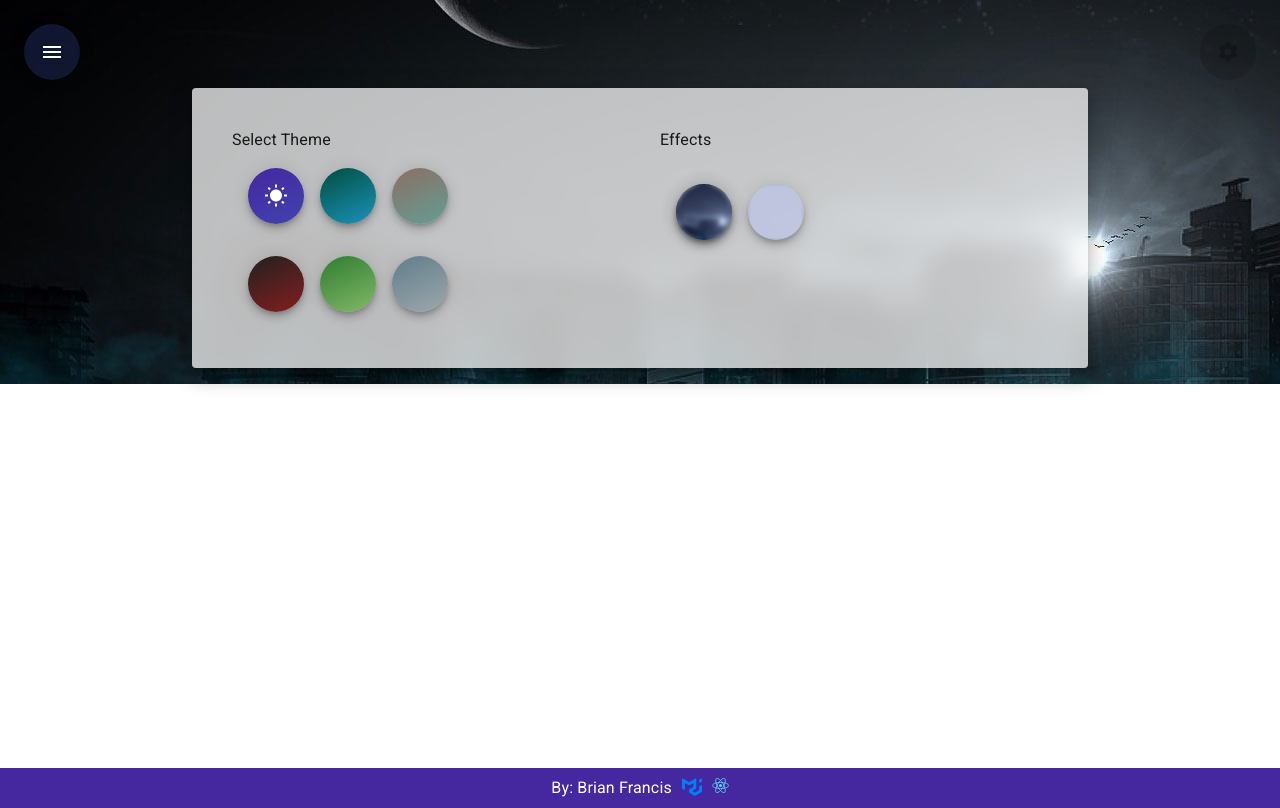
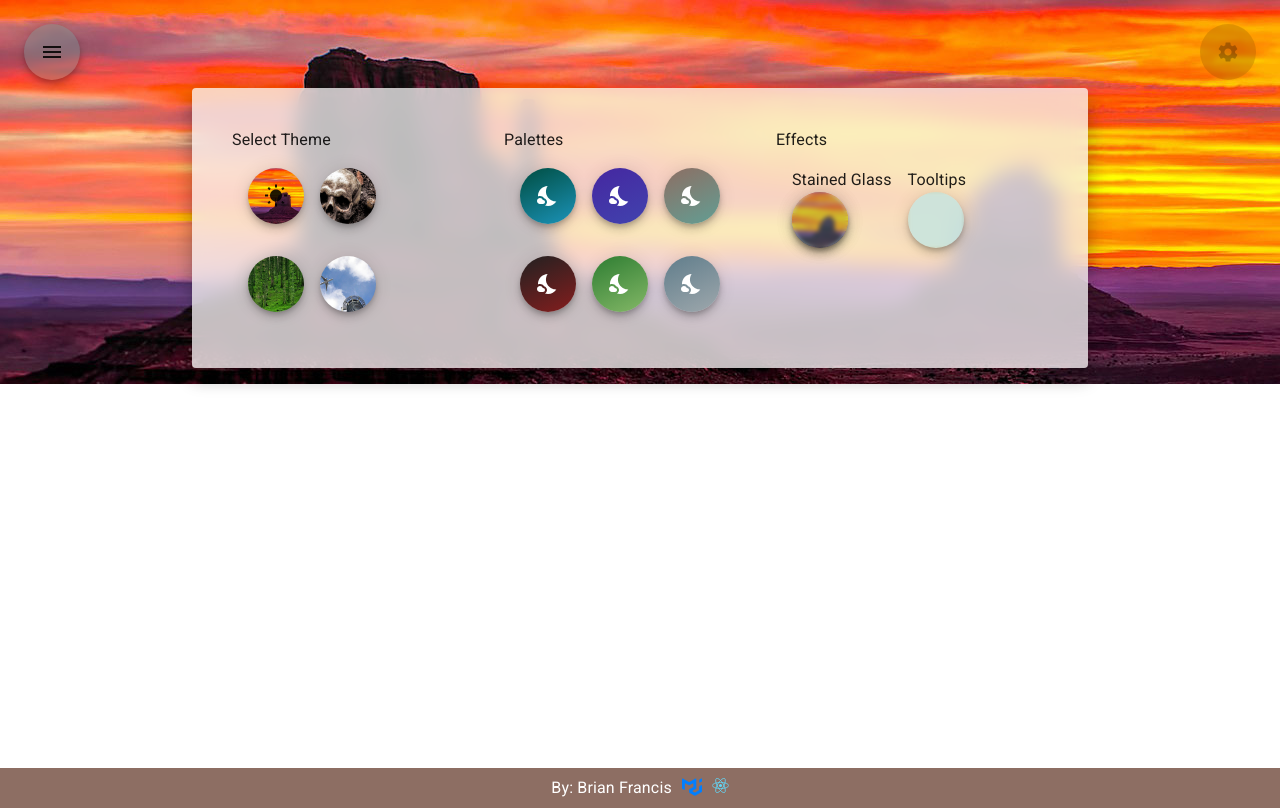
Before and after one commit to bbfrancis23/new-resume, a React (Create React App) app: page /settings in a window 1280 px wide. Built offline with nearby package versions, Linux system fonts and the light colour scheme; what react-swipeable-views-utils would draw is missing.

Commit message:
Refactor EfTooltip

```diff
--- a/src/App.jsx
+++ b/src/App.jsx
@@ -4,7 +4,7 @@ import {
 } from '@mui/material'
 import SettingsIcon from '@mui/icons-material/Settings'
 import { BrowserRouter } from 'react-router-dom'
-import { themes, createGlobalTheme, effects } from './Themes'
+import { appThemes, createGlobalTheme, effects } from './AppThemes'
 import { appConfig } from './AppConfig'
 
 import AppSideNav from './AppSideNav'
@@ -28,20 +28,28 @@ export default function App() {
 
   const initTheme = () => {
     let themeOptions = localStorage.getItem('themeOptions')
-    themeOptions = themeOptions ? (JSON.parse(themeOptions)) : themes[0]
+    themeOptions = themeOptions ? (JSON.parse(themeOptions)) : appThemes[0]
     return createGlobalTheme(themeOptions)
   }
 
   const [theme, setTheme] = React.useState(initTheme())
-  theme.name = theme.name || themes[0].name
+  theme.name = theme.name || appThemes[0].name
   theme.effects ||= effects
 
-  const handleUpdateTheme = (themeName, options) => {
-    const themeOptions = themes.find((t) => t.name === themeName)
+  const handleUpdateTheme = (options) => {
+    let themeOptions = {}
 
-    themeOptions.effects = theme.effects
+    console.log(options)
 
     if (options) {
+      if (options.name) {
+        themeOptions = appThemes.find((t) => t.name === options.name)
+        themeOptions.effects = theme.effects
+      } else {
+        themeOptions = localStorage.getItem('themeOptions')
+        themeOptions = themeOptions ? (JSON.parse(themeOptions)) : appThemes[0]
+      }
+
       if (options.stainedGlass === true || options.stainedGlass === false) {
         themeOptions.effects.stainedGlass = options.stainedGlass
       }
@@ -51,6 +59,8 @@ export default function App() {
       if (options.mode) {
         themeOptions.palette.mode = options.mode
       }
+
+      if (options.palette) { themeOptions.palette = options.palette }
     }
 
     setTheme(createGlobalTheme(themeOptions))
@@ -92,10 +102,10 @@ export default function App() {
           <AppSideNav appConfig={appConfig} />
         </Box>
         <AppDialog close={() => handleSettingsDialogClose()} open={appSettingsDialogOpen} label="App" moreLink="/settings">
-          <AppSettings updateTheme={(themeName, options) => handleUpdateTheme(themeName, options)} />
+          <AppSettings updateTheme={(options) => handleUpdateTheme(options)} />
         </AppDialog>
         <Box sx={{ width: '100%' }}>
-          <AppRoutes updateTheme={(themeName, options) => handleUpdateTheme(themeName, options)} />
+          <AppRoutes updateTheme={(options) => handleUpdateTheme(options)} />
         </Box>
         <AppFooter />
       </BrowserRouter>
--- a/src/content/routes/Home.jsx
+++ b/src/AppRoute.jsx
@@ -1,7 +1,7 @@
 import React from 'react'
-import { appConfig } from '../../AppConfig'
+import { appConfig } from './AppConfig'
 
-export default function Home() {
+export default function AppRoute() {
   return (
     <>
       { appConfig.pageItems.map((item) => item.pageComponent) }
--- a/src/AppRoutes.jsx
+++ b/src/AppRoutes.jsx
@@ -1,19 +1,19 @@
 import React from 'react'
 import { Route, Routes } from 'react-router-dom'
 import PropTypes from 'prop-types'
-import Settings from './content/routes/Settings'
-import Home from './content/routes/Home'
+import AppSettingsRoute from './AppSettingsRoute'
+import AppRoute from './AppRoute'
 
 export default function AppRoutes(props) {
   const { updateTheme } = props
   return (
     <Routes>
-      <Route path="/" element={<Home />} />
+      <Route path="/" element={<AppRoute />} />
       <Route
         path="settings"
-        element={<Settings updateTheme={(themeName, options) => updateTheme(themeName, options)} />}
+        element={<AppSettingsRoute updateTheme={(themeName, options) => updateTheme(themeName, options)} />}
       />
-      <Route path="*" element={<Home />} />
+      <Route path="*" element={<AppRoute />} />
     </Routes>
   )
 }
--- a/src/AppSettings.jsx
+++ b/src/AppSettings.jsx
@@ -1,13 +1,17 @@
 import React from 'react'
 import PropTypes from 'prop-types'
+
+/* eslint-disable */
 
 import {
   useTheme, Fab, Stack, Box,
 } from '@mui/material'
 
 import { NightsStay as DarkModeIcon, WbSunny as LightModeIcon } from '@mui/icons-material'
-import { themes, effects } from './Themes'
+import { appThemes, effects } from './AppThemes'
 import EfTooltip from './ui/effects-components/EfTooltip'
+
+import {themeHeroes} from "./content/imgs";
 
 export default function AppSettings(props) {
   const theme = useTheme()
@@ -23,40 +27,37 @@ export default function AppSettings(props) {
     return themeName
   }
 
-  const updateThemeOptions = (themeName) => {
-    const mode = (themeName === theme.name && theme.palette.mode === 'light') ? 'dark' : 'light'
-    updateTheme(themeName, { mode })
-  }
+  // const updateThemeOptions = (themeName) => {
+  //   const mode = (themeName === theme.name && theme.palette.mode === 'light') ? 'dark' : 'light'
+  //   updateTheme(themeName, { mode })
+  // }
 
   const getThemeButton = (t) => (
     <EfTooltip key={t.name} title={getTooltipTitle(t.name)}>
+
       <Fab
-        onClick={() => updateThemeOptions(t.name)}
-        sx={{
-          background: `linear-gradient( -25deg, ${t.palette.secondary.main} -50%, ${t.palette.primary.main} 100% )`,
-          ':hover':
-              {
-                background: `linear-gradient( -25deg, ${t.palette.secondary.main} -5%, ${t.palette.primary.main} 100% )`,
-              },
-        }}
-        style={{
-          color: theme.palette.primary.contrastText,
+          onClick={() => updateTheme({name: t.name})}
+          sx={{
 
-        }}
+            backgroundImage:
+                `url(${themeHeroes[t.name]})`,
+            backgroundPosition: 'center',
+            backgroundSize: 'cover',
+          }}
       >
-        {
+      {
         t.palette.mode === 'light'
-          ? <DarkModeIcon style={{ visibility: t.name === theme.name ? 'visible' : 'hidden' }} />
-          : <LightModeIcon style={{ visibility: t.name === theme.name ? 'visible' : 'hidden' }} />
+          ? <DarkModeIcon style={{ visibility: t.name === theme.name ? 'visible' : 'hidden' }}  />
+          : <LightModeIcon style={{ visibility: t.name === theme.name ? 'visible' : 'hidden' }}  />
         }
-      </Fab>
+       </Fab>
     </EfTooltip>
   )
 
   return (
     <Box>
       <EfTooltip
-        title="Select multiple times to toggle between light and dark modes."
+        title=""
         placement="right"
         style={{ cursor: theme.effects.tooltips ? 'help' : 'default' }}
       >
@@ -64,12 +65,12 @@ export default function AppSettings(props) {
       </EfTooltip>
       <Stack direction="row" spacing={2} sx={{ p: 2 }}>
         {
-          themes.slice(0, 3).map((t) => getThemeButton(t))
+          appThemes.slice(0, 2).map((t) => getThemeButton(t))
         }
       </Stack>
       <Stack direction="row" spacing={2} sx={{ p: 2 }}>
         {
-          themes.slice(3, 6).map((t) => getThemeButton(t))
+          appThemes.slice(2, 4).map((t) => getThemeButton(t))
         }
       </Stack>
     </Box>
--- /dev/null
+++ b/src/AppSettingsRoute.jsx
@@ -0,0 +1,144 @@
+import React from 'react'
+import PropTypes from 'prop-types'
+import {
+  Box, Fab, Grid, Stack, Typography, useTheme,
+} from '@mui/material'
+import HelpIcon from '@mui/icons-material/Help'
+import { NightsStay as DarkModeIcon, WbSunny as LightModeIcon } from '@mui/icons-material'
+import PageItem from './ui/PageItems'
+import AppSettings from './AppSettings'
+
+/* eslint-disable */
+
+import EfTooltip from './ui/effects-components/EfTooltip'
+
+import { themeHeroes } from './content/imgs'
+import {appThemes, palettes} from "./AppThemes";
+
+export default function AppSettingsRoute(props) {
+  const theme = useTheme()
+  theme.name = theme.name ? theme.name : ''
+  theme.effects = theme.effects ? theme.effects : ''
+  const { updateTheme } = props
+
+  const getTooltipTitle = () => (theme.palette.mode === 'light' ? `${theme.name} dark mode ` : `${theme.name} light mode`)
+
+  const updateThemeOptions = (themeName) => {
+    const mode = (themeName === theme.name && theme.palette.mode === 'light') ? 'dark' : 'light'
+    updateTheme(themeName, { mode })
+  }
+
+  const getPaletteButton = (index) => (
+    <EfTooltip key={index} title={getTooltipTitle()}>
+       <Fab
+        onClick={() => updateTheme({palette: palettes[index]})}
+        sx={{
+          background: `linear-gradient( -25deg, ${palettes[index].secondary.main} -50%, ${palettes[index].primary.main} 100% )`,
+          ':hover':
+              {
+                background: `linear-gradient( -25deg, ${palettes[index].secondary.main} -5%, ${palettes[index].primary.main} 100% )`,
+              },
+        }}
+        style={{
+          color: theme.palette.getContrastText(palettes[index].primary.main),
+        }}
+       >
+
+        {           theme.palette.mode === 'light' ? <DarkModeIcon  />  : <LightModeIcon />          }
+      </Fab>
+    </EfTooltip>
+  )
+
+  return (
+    <Box sx={{ height: '96vh' }}>
+      <PageItem id="settings">
+        <Grid container>
+          <Grid item xs={4}>
+            <AppSettings updateTheme={(options) => updateTheme(options)} />
+          </Grid>
+          <Grid item xs={4}>
+            <Box>
+              <EfTooltip
+                title="Select multiple times to toggle between light and dark modes."
+                placement="right"
+                style={{ cursor: theme.effects.tooltips ? 'help' : 'default' }}
+              >
+                <span>Palettes</span>
+              </EfTooltip>
+              <Stack direction="row" spacing={2} sx={{ p: 2 }}>
+                {
+                  palettes.slice(0, 3).map((t,index) => getPaletteButton(index))
+                }
+              </Stack>
+              <Stack direction="row" spacing={2} sx={{ p: 2 }}>
+                {
+                  palettes.slice(3, 6).map((t,index) => getPaletteButton((index + 3)))
+                }
+              </Stack>
+            </Box>
+          </Grid>
+          <Grid item xs={4}>
+            <Box>
+              <EfTooltip
+                title="Toggle Effects Off and On"
+                placement="right"
+                style={{ cursor: theme.effects.tooltips ? 'help' : 'default' }}
+              >
+                <span>Effects</span>
+              </EfTooltip>
+              <Box>
+                <Stack direction="row" spacing={2} sx={{ p: 2 }}>
+                  <Box>
+                    <Typography>
+                      Stained Glass
+                    </Typography>
+                    <Fab
+                      color="secondary"
+                      variant={theme.effects.stainedGlass ? 'stainedGlass' : ''}
+                      onClick={() => updateTheme({ stainedGlass: !theme.effects.stainedGlass })}
+                    />
+                  </Box>
+                  <Box>
+                    <Typography>
+                      Tooltips
+                    </Typography>
+                    <Fab
+                      color="secondary"
+                      variant={theme.effects.stainedGlass ? 'stainedGlass' : ''}
+                      onClick={() => updateTheme({ tooltips: !theme.effects.tooltips })}
+                    >
+                      { theme.effects.tooltips && <HelpIcon size="large" />}
+                    </Fab>
+                  </Box>
+
+                </Stack>
+                <Fab
+                  variant="stainedGlass"
+                  sx={{
+                    position: 'relative',
+                    left: '16px',
+                    bottom: '72px',
+                    zIndex: -1,
+                    backgroundImage:
+                          `url(${themeHeroes[theme.name]})`,
+                    backgroundPosition: 'center',
+                    backgroundSize: 'cover',
+                  }}
+                />
+              </Box>
+
+            </Box>
+          </Grid>
+
+        </Grid>
+      </PageItem>
+    </Box>
+  )
+}
+AppSettingsRoute.propTypes = {
+  updateTheme: PropTypes.func.isRequired,
+}
+
+/*
+Quality Checked: Brian Francis - 12/30/2021
+ */
--- a/src/Themes.js
+++ b/src/AppThemes.js
@@ -8,6 +8,16 @@ export const effects = {
   density: 'normal',
   tooltips: false,
 }
+
+export const palettes = [
+  { name: 'Hawaii', primary: { main: teal[900] }, secondary: { main: lightBlue[400], light: lightBlue[50] } },
+  { name: 'Midnight', primary: { main: deepPurple[800] }, secondary: { main: indigo[500], light: indigo[100] } },
+  { name: 'Arizona', primary: { main: brown[400] }, secondary: { main: teal[300] } },
+  { name: 'Pirate', primary: { main: grey[900] }, secondary: { main: red[900] } },
+  { name: 'Lush', primary: { main: green[800] }, secondary: { main: lightGreen[300] } },
+  { name: 'Corporate', primary: { main: blueGrey[500] }, secondary: { main: grey[400], light: grey[100] } },
+]
+
 export function createGlobalTheme(themeOptions) {
   let theme = createTheme(themeOptions)
 
@@ -59,55 +69,27 @@ export function createGlobalTheme(themeOptions) {
   return theme
 }
 
-export const midnight = {
-  name: 'Midnight',
-  palette: {
-    primary: { main: deepPurple[800] },
-    secondary: { main: indigo[500], light: indigo[100] },
-  },
-}
-
-export const hawaii = {
-  name: 'Hawaii',
-  palette: {
-    primary: { main: teal[900] },
-    secondary: { main: lightBlue[400], light: lightBlue[50] },
-  },
-}
-
 export const arizona = {
   name: 'Arizona',
-  palette: {
-    primary: { main: brown[400] },
-    secondary: { main: teal[300] },
-  },
+  palette: palettes[2],
 }
 
 export const pirate = {
   name: 'Pirate',
-  palette: {
-    primary: { main: grey[900] },
-    secondary: { main: red[900] },
-  },
+  palette: palettes[3],
 }
 
 export const lush = {
   name: 'Lush',
-  palette: {
-    primary: { main: green[800] },
-    secondary: { main: lightGreen[300] },
-  },
+  palette: palettes[4],
 }
 
 export const corporate = {
   name: 'Corporate',
-  palette: {
-    primary: { main: blueGrey[500] },
-    secondary: { main: grey[400], light: grey[100] },
-  },
+  palette: palettes[5],
 }
 
-export const themes = [midnight, hawaii, arizona, pirate, lush, corporate]
+export const appThemes = [arizona, pirate, lush, corporate]
 
 /*
 Quality Checked: Brian Francis - 12/18/2021
--- a/src/content/routes/Settings.jsx
+++ /dev/null
@@ -1,97 +0,0 @@
-import React from 'react'
-import PropTypes from 'prop-types'
-import {
-  Box, Fab, Grid, Stack, useTheme,
-} from '@mui/material'
-import HelpIcon from '@mui/icons-material/Help'
-import PageItem from '../../ui/PageItems'
-import AppSettings from '../../AppSettings'
-
-import {
-  MidnightHero, HawaiiHero, ArizonaHero, LushHero, PirateHero, CorporateHero,
-} from '../imgs'
-import EfTooltip from '../../ui/effects-components/EfTooltip'
-
-const themeHeroes = {
-  Corporate: CorporateHero,
-  Midnight: MidnightHero,
-  Hawaii: HawaiiHero,
-  Arizona: ArizonaHero,
-  Pirate: PirateHero,
-  Lush: LushHero,
-}
-
-export default function Settings(props) {
-  const theme = useTheme()
-  theme.name = theme.name ? theme.name : ''
-  theme.effects = theme.effects ? theme.effects : ''
-  const { updateTheme } = props
-
-  return (
-    <Box sx={{ height: '96vh' }}>
-      <PageItem id="settings">
-        <Grid container spacing={5}>
-          <Grid item xs={6}>
-            <AppSettings updateTheme={(themeName, options) => updateTheme(themeName, options)} />
-          </Grid>
-          <Grid item xs={6}>
-            <Box>
-              <EfTooltip
-                title="Toggle Effects Off and On"
-                placement="right"
-                style={{ cursor: theme.effects.tooltips ? 'help' : 'default' }}
-              >
-                <span>Effects</span>
-              </EfTooltip>
-
-              <Box sx={{ pt: 2 }}>
-
-                <Stack direction="row" spacing={2} sx={{ p: 2 }}>
-                  <EfTooltip title="Stained Glass Effect">
-                    <Fab
-                      color="secondary"
-                      variant={theme.effects.stainedGlass ? 'stainedGlass' : ''}
-                      onClick={() => updateTheme(theme.name, { stainedGlass: !theme.effects.stainedGlass })}
-                    />
-                  </EfTooltip>
-
-                  <EfTooltip title="Tooltips">
-                    <Fab
-                      color="secondary"
-                      variant={theme.effects.stainedGlass ? 'stainedGlass' : ''}
-                      onClick={() => updateTheme(theme.name, { tooltips: !theme.effects.tooltips })}
-                    >
-                      { theme.effects.tooltips && <HelpIcon size="large" />}
-                    </Fab>
-                  </EfTooltip>
-                </Stack>
-                <Fab
-                  variant="stainedGlass"
-                  sx={{
-                    position: 'relative',
-                    left: '16px',
-                    bottom: '72px',
-                    zIndex: -1,
-                    backgroundImage:
-                          `url(${themeHeroes[theme.name]})`,
-                    backgroundPosition: 'center',
-                    backgroundSize: 'cover',
-                  }}
-                />
-              </Box>
-
-            </Box>
-          </Grid>
-
-        </Grid>
-      </PageItem>
-    </Box>
-  )
-}
-Settings.propTypes = {
-  updateTheme: PropTypes.func.isRequired,
-}
-
-/*
-Quality Checked: Brian Francis - 12/30/2021
- */
```
